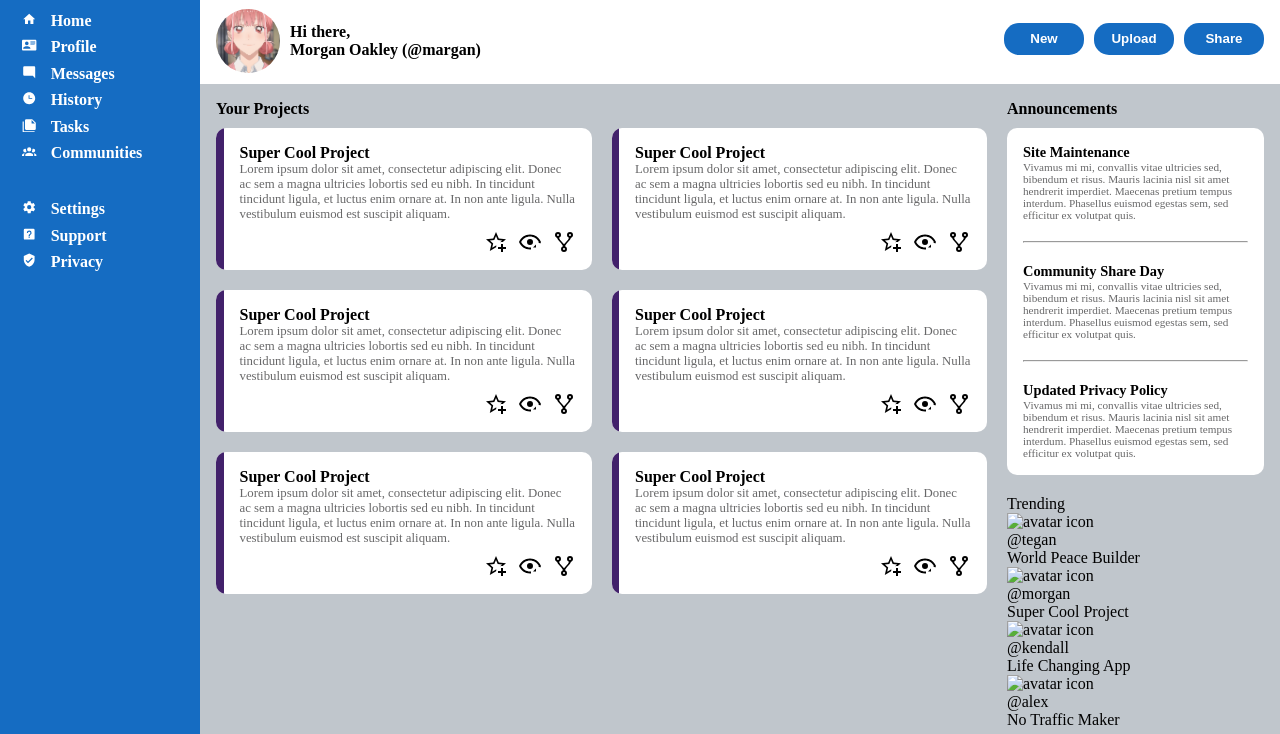
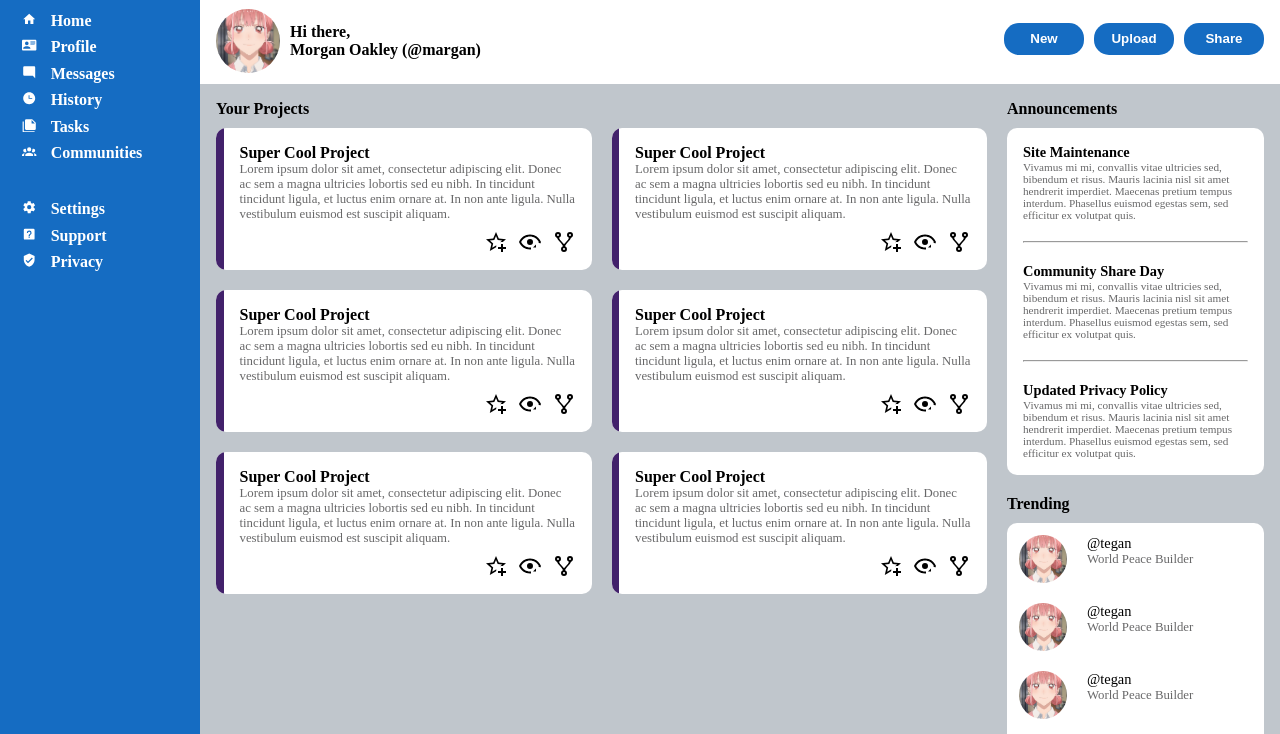
Before and after one commit to blariise/odin-admin-dashboard, a plain HTML site: page index.html in a window 1280 px wide. Shown: the part 66-800 px from the top of the page. Drawn offline with Linux system fonts and the light colour scheme.

Commit message:
Finish template

```diff
--- a/index.html
+++ b/index.html
@@ -583,6 +583,7 @@
           </div>
         </div>
 
+        <div class="right">
         <div class="announcements">
           <div class="title">
             Announcements
@@ -637,43 +638,60 @@
         </div>
 
         <div class="trending">
-          <p>Trending</p>
-          <div>
-            <div>
-              <img src="./images/avatar.svg" alt="avatar icon">
-              <div>
-                <p class="username">@tegan</p>
-                <p>World Peace Builder</p>
+          <div class="title">
+            Trending
+          </div>
+          <div class="trending-card">
+            <div class="trending-line">
+              <div class="user-avatar"></div>
+              <div class="description">
+                <p class="username">
+                  @tegan
+                </p>
+                <p class="project-name">
+                  World Peace Builder
+                </p>
               </div>
             </div>
 
-            <div>
-              <img src="./images/avatar.svg" alt="avatar icon">
-              <div>
-                <p class="username">@morgan</p>
-                <p>Super Cool Project</p>
+            <div class="trending-line">
+              <div class="user-avatar"></div>
+              <div class="description">
+                <p class="username">
+                  @tegan
+                </p>
+                <p class="project-name">
+                  World Peace Builder
+                </p>
               </div>
             </div>
 
-            <div>
-              <img src="./images/avatar.svg" alt="avatar icon">
-              <div>
-                <p class="username">@kendall</p>
-                <p>Life Changing App</p>
+            <div class="trending-line">
+              <div class="user-avatar"></div>
+              <div class="description">
+                <p class="username">
+                  @tegan
+                </p>
+                <p class="project-name">
+                  World Peace Builder
+                </p>
               </div>
             </div>
 
-            <div>
-              <img src="./images/avatar.svg" alt="avatar icon">
-              <div>
-                <p class="username">@alex</p>
-                <p>No Traffic Maker</p>
+            <div class="trending-line">
+              <div class="user-avatar"></div>
+              <div class="description">
+                <p class="username">
+                  @tegan
+                </p>
+                <p class="project-name">
+                  World Peace Builder
+                </p>
               </div>
             </div>
 
           </div>
         </div>
-
       </div>
     </div>
   </body>
--- a/styles.css
+++ b/styles.css
@@ -195,17 +195,14 @@
 
   display: grid;
   grid-template-columns: 3fr 1fr;
-  grid-template-rows: 1fr 1fr;
+  grid-template-rows: 1fr;
   gap: 20px;
 }
 
-.main-content .projects {
-  grid-area: 1 / 1 / 3 / 2;
-
+.main-content .right {
   display: grid;
-  grid-template-columns: 1fr;
-  grid-template-rows: fit-content(1rem) 1fr;
-  gap: 10px;
+  grid-template-rows: 1fr 1fr;
+  gap: 20px;
 }
 
 /*
@@ -213,6 +210,15 @@
  * PROJECTS
  * ========
 */
+
+.main-content .projects {
+  grid-area: 1 / 1 / 2 / 2;
+
+  display: grid;
+  grid-template-columns: 1fr;
+  grid-template-rows: fit-content(1rem) 1fr;
+  gap: 10px;
+}
 
 .projects .title {
   font-weight: bold;
@@ -291,7 +297,7 @@
   border-radius: 10px;
 
   display: grid;
-  grid-template-rows: repeat(2, fit-content(100%));
+  grid-template-rows: repeat(3, fit-content(100%));
   gap: 20px;
 }
 
@@ -305,6 +311,49 @@
   color: var(--dark-grey);
 }
 
-.main-content .trending {
-  grid-area: 2 / 2 / 3 / 3;
+/*
+ * ========
+ * TRENDING
+ * ========
+*/
+
+.trending {
+  display: grid;
+  grid-template-rows: fit-content(1rem) fit-content(100%);
+  gap: 10px;
 }
+
+.trending .title {
+  font-weight: bold;
+}
+
+.trending-card {
+  background-color: #FFFFFF;
+  border-radius: 10px;
+  padding: 12px;
+
+  display: grid;
+  grid-template-rows: repeat(4, fit-content(100%));
+  gap: 20px;
+}
+
+.trending-line {
+  display: grid;
+  grid-template-columns: 3rem 1fr;
+  gap: 20px;
+}
+
+.trending-line .user-avatar {
+  height: 3rem;
+  width: 3rem;
+  border-radius: 50%;
+}
+
+.trending-line .username {
+  font-size: 0.9rem;
+}
+
+.trending-line .project-name {
+  font-size: 0.8rem;
+  color: var(--dark-grey);
+}
```
